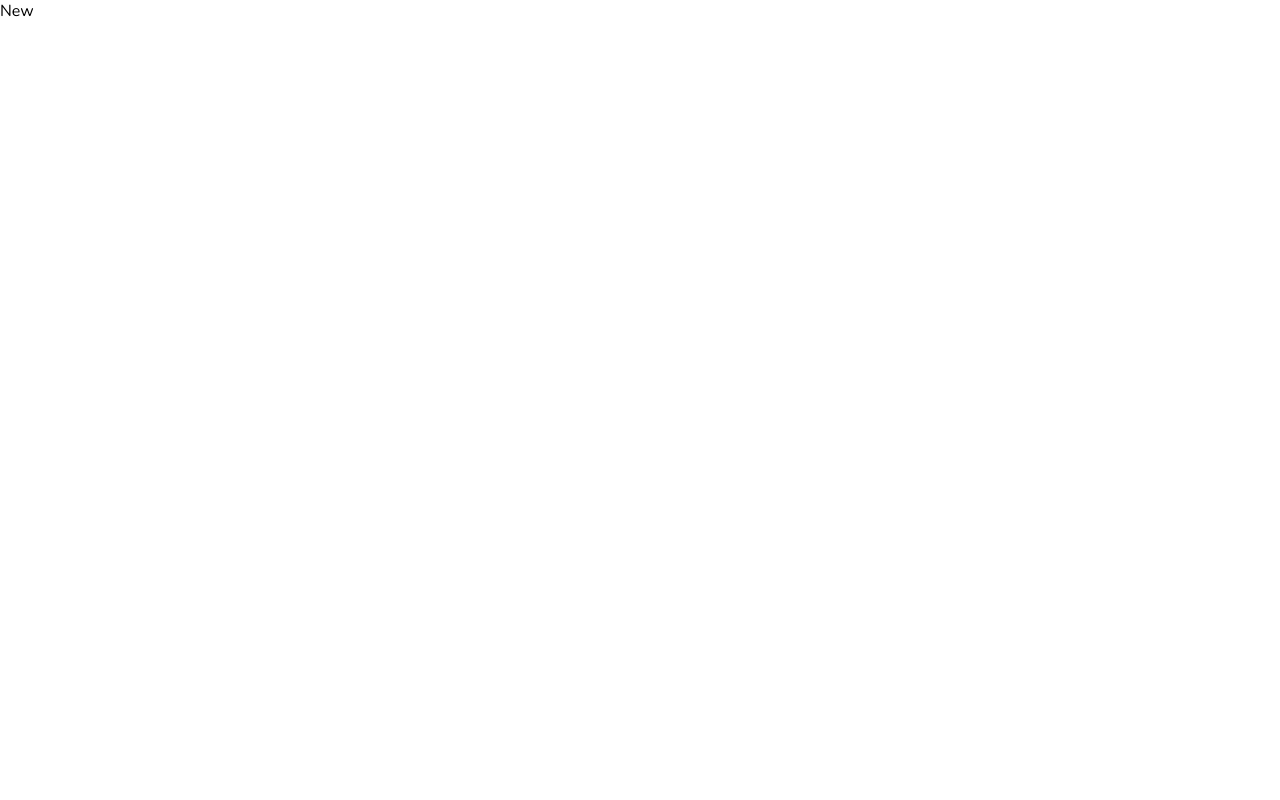
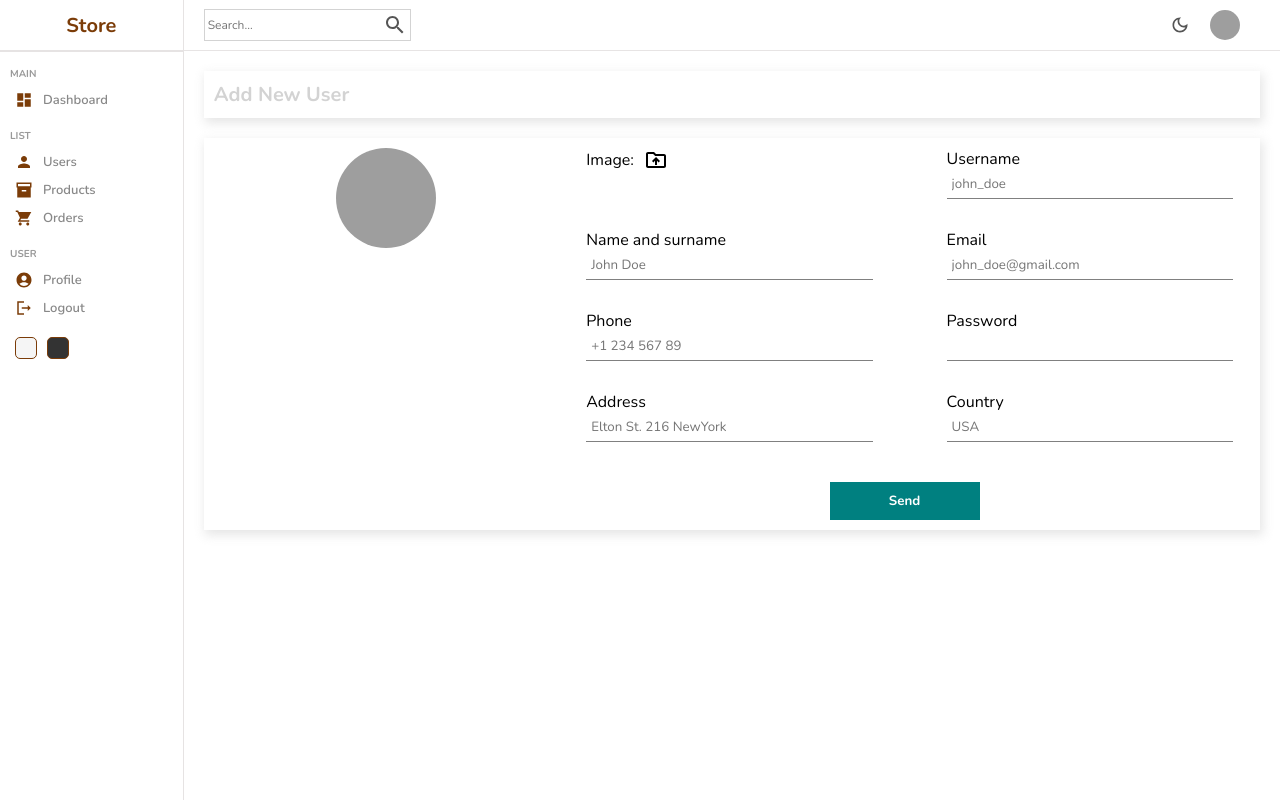
Before and after one commit to septiyanr/admin-ui, a React (Vite) app: page /users/new in a window 1280 px wide. Built offline with nearby package versions, Linux system fonts and the light colour scheme; grey boxes are pictures that could not be loaded.

Commit message:
ubah teks di app

```diff
--- a/src/App.jsx
+++ b/src/App.jsx
@@ -5,6 +5,7 @@
 import Single from "./pages/single/Single";
 import New from "./pages/new/New";
 import { BrowserRouter, Routes, Route } from "react-router-dom";
+import { productInputs, userInputs } from "./formsource"
 
 function App() {
   return (
@@ -17,12 +18,18 @@
             <Route path="users">
               <Route index element={<List />}></Route>
               <Route path=":userId" element={<Single />}></Route>
-              <Route path="new" element={<New />}></Route>
+              <Route
+                path="new"
+                element={<New inputs={userInputs} title="Add New User"/>}
+                />
             </Route>
             <Route path="products">
               <Route index element={<List />}></Route>
               <Route path=":productsId" element={<Single />}></Route>
-              <Route path="new" element={<New />}></Route>
+              <Route
+                path="new"
+                element={<New inputs={productInputs} title="Add New Products"/>}
+                />
             </Route>
           </Route>
         </Routes>
--- /dev/null
+++ b/src/formsource.jsx
@@ -0,0 +1,76 @@
+export const userInputs = [
+    {
+      id: 1,
+      label: "Username",
+      type: "text",
+      placeholder: "john_doe",
+    },
+    {
+      id: 2,
+      label: "Name and surname",
+      type: "text",
+      placeholder: "John Doe",
+    },
+    {
+      id: 3,
+      label: "Email",
+      type: "mail",
+      placeholder: "john_doe@gmail.com",
+    },
+    {
+      id: 4,
+      label: "Phone",
+      type: "text",
+      placeholder: "+1 234 567 89",
+    },
+    {
+      id: 5,
+      label: "Password",
+      type: "password",
+    },
+    {
+      id: 6,
+      label: "Address",
+      type: "text",
+      placeholder: "Elton St. 216 NewYork",
+    },
+    {
+      id: 7,
+      label: "Country",
+      type: "text",
+      placeholder: "USA",
+    },
+  ];
+
+  export const productInputs = [
+    {
+      id: 1,
+      label: "Title",
+      type: "text",
+      placeholder: "Apple Macbook Pro",
+    },
+    {
+      id: 2,
+      label: "Description",
+      type: "text",
+      placeholder: "Description",
+    },
+    {
+      id: 3,
+      label: "Category",
+      type: "text",
+      placeholder: "Computers",
+    },
+    {
+      id: 4,
+      label: "Price",
+      type: "text",
+      placeholder: "100",
+    },
+    {
+      id: 5,
+      label: "Stock",
+      type: "text",
+      placeholder: "in stock",
+    },
+  ];
--- a/src/pages/new/New.jsx
+++ b/src/pages/new/New.jsx
@@ -1,9 +1,60 @@
-import "./new.scss"
+import "./new.scss";
+import Sidebar from "../../components/sidebar/Sidebar";
+import Navbar from "../../components/navbar/Navbar";
+import DriveFolderUploadOutlinedIcon from "@mui/icons-material/DriveFolderUploadOutlined";
+import { useState } from "react";
 
-const New = () => {
+const New = ({ inputs, title }) => {
+	const [file, setFile] = useState("");
+
   return (
-    <div>New</div>
-  )
-}
+    <div className="new">
+      <Sidebar />
+      <div className="newContainer">
+        <Navbar />
+        <div className="top">
+          <h1>{title}</h1>
+        </div>
+        <div className="bottom">
 
-export default New
+          <div className="left">
+  <img
+    src={
+      file
+        ? URL.createObjectURL(file)
+        : "https://icon-library.com/images/no-image-icon/no-image-icon-0.jpg"
+    }
+    alt=""
+  />
+</div>
+
+          <div className="right">
+  <form>
+    <div className="formInput">
+      <label htmlFor="file">
+        Image: <DriveFolderUploadOutlinedIcon className="icon" />
+      </label>
+      <input
+        type="file"
+        id="file"
+        onChange={(e) => setFile(e.target.files[0])}
+        style={{ display: "none" }}
+      />
+    </div>
+
+    {inputs.map((input) => (
+      <div className="formInput" key={input.id}>
+        <label>{input.label}</label>
+        <input type={input.type} placeholder={input.placeholder} />
+      </div>
+    ))}
+    <button>Send</button>
+  </form>
+</div>
+        </div>
+      </div>
+    </div>
+  );
+};
+
+export default New;
--- a/src/pages/new/new.scss
+++ b/src/pages/new/new.scss
@@ -0,0 +1,77 @@
+.new {
+    width: 100%;
+    display: flex;
+
+    .newContainer {
+      flex: 6;
+
+      .top,
+      .bottom {
+        -webkit-box-shadow: 2px 4px 10px 1px rgba(0, 0, 0, 0.47);
+        box-shadow: 2px 4px 10px 1px rgba(201, 201, 201, 0.47);
+        padding: 10px;
+        margin: 20px;
+        display: flex;
+
+        h1 {
+          color: lightgray;
+          font-size: 20px;
+        }
+
+        .left {
+          flex: 1;
+          text-align: center;
+
+          img {
+            width: 100px;
+            height: 100px;
+            border-radius: 50%;
+            object-fit: cover;
+          }
+        }
+
+        .right {
+          flex: 2;
+
+          form {
+            display: flex;
+            flex-wrap: wrap;
+            gap: 30px;
+            justify-content: space-around;
+
+            .formInput {
+              width: 40%;
+
+              label {
+                display: flex;
+                align-items: center;
+                gap: 10px;
+
+                .icon {
+                  cursor: pointer;
+                }
+              }
+
+              input {
+                width: 100%;
+                padding: 5px;
+                border: none;
+                border-bottom: 1px solid gray;
+              }
+            }
+
+            button {
+              width: 150px;
+              padding: 10px;
+              border: none;
+              background-color: teal;
+              color: white;
+              font-weight: bold;
+              cursor: pointer;
+              margin-top: 10px;
+            }
+          }
+        }
+      }
+    }
+  }
--- a/src/pages/single/Single.jsx
+++ b/src/pages/single/Single.jsx
@@ -1,9 +1,62 @@
-import "./single.scss"
+import "./single.scss";
+import Sidebar from "../../components/sidebar/Sidebar";
+import Navbar from "../../components/navbar/Navbar";
+import Chart from "../../components/chart/Chart";
+import List from "../../components/datatable/Datatable";
 
 const Single = () => {
   return (
-    <div>Single</div>
-  )
-}
+    <div className="single">
+      <Sidebar />
+      <div className="singleContainer">
+        <Navbar />
+        <div className="top">
 
-export default Single
+          <div className="left">
+  <div className="editButton">Edit</div>
+  <h1 className="title">Information</h1>
+  <div className="item">
+    <img
+      src="https://images.pexels.com/photos/733872/pexels-photo-733872.jpeg?auto=compress&cs=tinysrgb&dpr=3&h=750&w=1260"
+      alt=""
+      className="itemImg"
+    />
+    <div className="details">
+      <h1 className="itemTitle">Jane Doe</h1>
+      <div className="detailItem">
+        <span className="itemKey">Email:</span>
+        <span className="itemValue">janedoe@gmail.com</span>
+      </div>
+      <div className="detailItem">
+        <span className="itemKey">Phone:</span>
+        <span className="itemValue">+1 2345 67 89</span>
+      </div>
+      <div className="detailItem">
+        <span className="itemKey">Address:</span>
+        <span className="itemValue">
+          Elton St. 234 Garden Yd. NewYork
+        </span>
+      </div>
+      <div className="detailItem">
+        <span className="itemKey">Country:</span>
+        <span className="itemValue">USA</span>
+      </div>
+    </div>
+  </div>
+  </div>
+
+          <div className="right">
+  <Chart aspect={3 / 1} type="order" />
+</div>
+        </div>
+
+        <div className="bottom">
+  <h1 className="title">Last Transactions</h1>
+  <List />
+</div>
+      </div>
+    </div>
+  );
+};
+
+export default Single;
--- a/src/pages/single/single.scss
+++ b/src/pages/single/single.scss
@@ -0,0 +1,84 @@
+.single {
+    display: flex;
+    width: 100%;
+    .singleContainer {
+      flex: 6;
+
+      .top {
+        padding: 20px;
+        display: flex;
+        gap: 20px;
+
+        .left {
+          flex: 1;
+          -webkit-box-shadow: 2px 4px 10px 1px rgba(0, 0, 0, 0.47);
+          box-shadow: 2px 4px 10px 1px rgba(201, 201, 201, 0.47);
+          padding: 20px;
+          position: relative;
+
+          .editButton {
+            position: absolute;
+            top: 0;
+            right: 0;
+            padding: 5px;
+            font-size: 12px;
+            color: #7451f8;
+            background-color: #7551f818;
+            cursor: pointer;
+            border-radius: 0px 0px 0px 5px;
+          }
+
+          .item {
+            display: flex;
+            gap: 20px;
+
+            .itemImg {
+              width: 100px;
+              height: 100px;
+              border-radius: 50%;
+              object-fit: cover;
+            }
+
+            .details {
+              .itemTitle {
+                margin-bottom: 10px;
+                color: #555;
+              }
+
+              .detailItem {
+                margin-bottom: 10px;
+                font-size: 14px;
+
+                .itemKey {
+                  font-weight: bold;
+                  color: gray;
+                  margin-right: 5px;
+                }
+
+                .itemValue {
+                  font-weight: 300;
+                }
+              }
+            }
+          }
+        }
+
+        .right {
+          flex: 2;
+        }
+      }
+
+      .bottom {
+        -webkit-box-shadow: 2px 4px 10px 1px rgba(0, 0, 0, 0.47);
+        box-shadow: 2px 4px 10px 1px rgba(201, 201, 201, 0.47);
+        padding: 20px;
+        margin: 10px 20px;
+      }
+
+      .title {
+        font-size: 16px;
+        color: lightgray;
+        margin-bottom: 20px;
+      }
+    }
+  }
```
